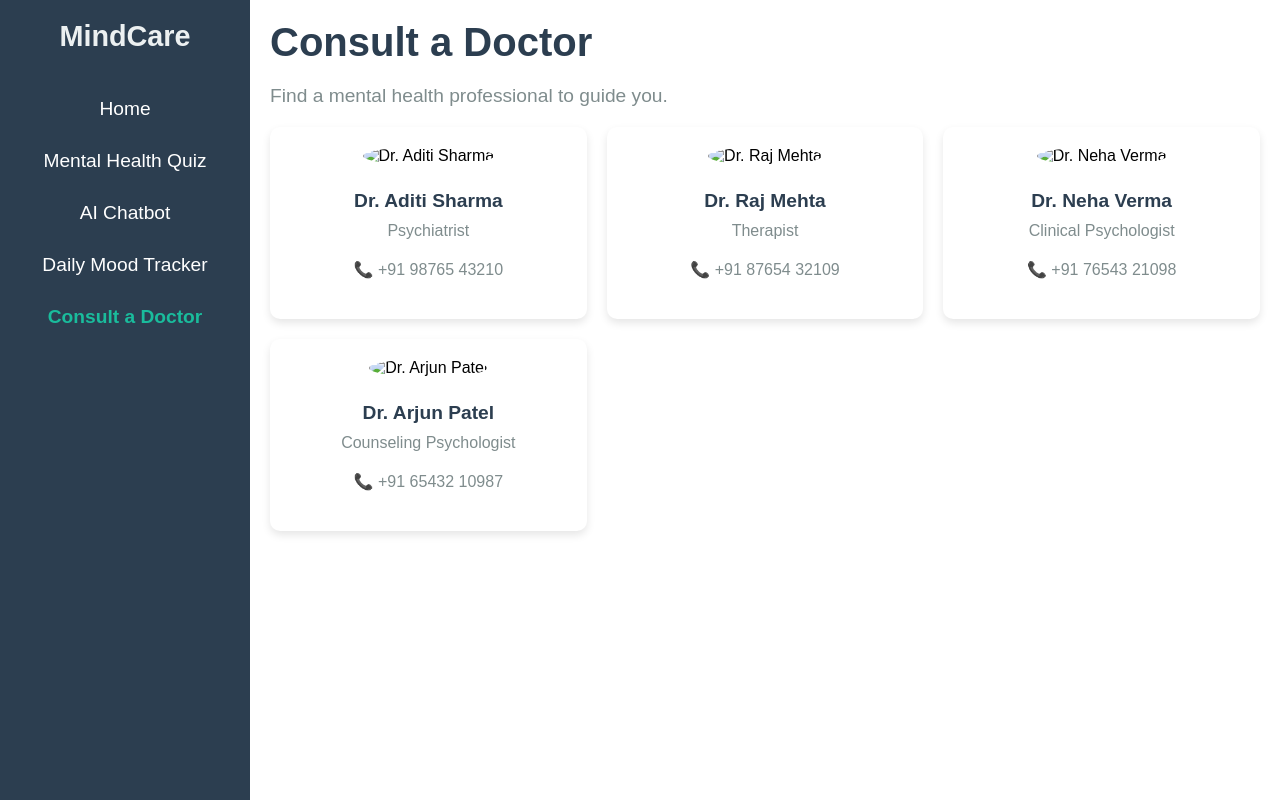
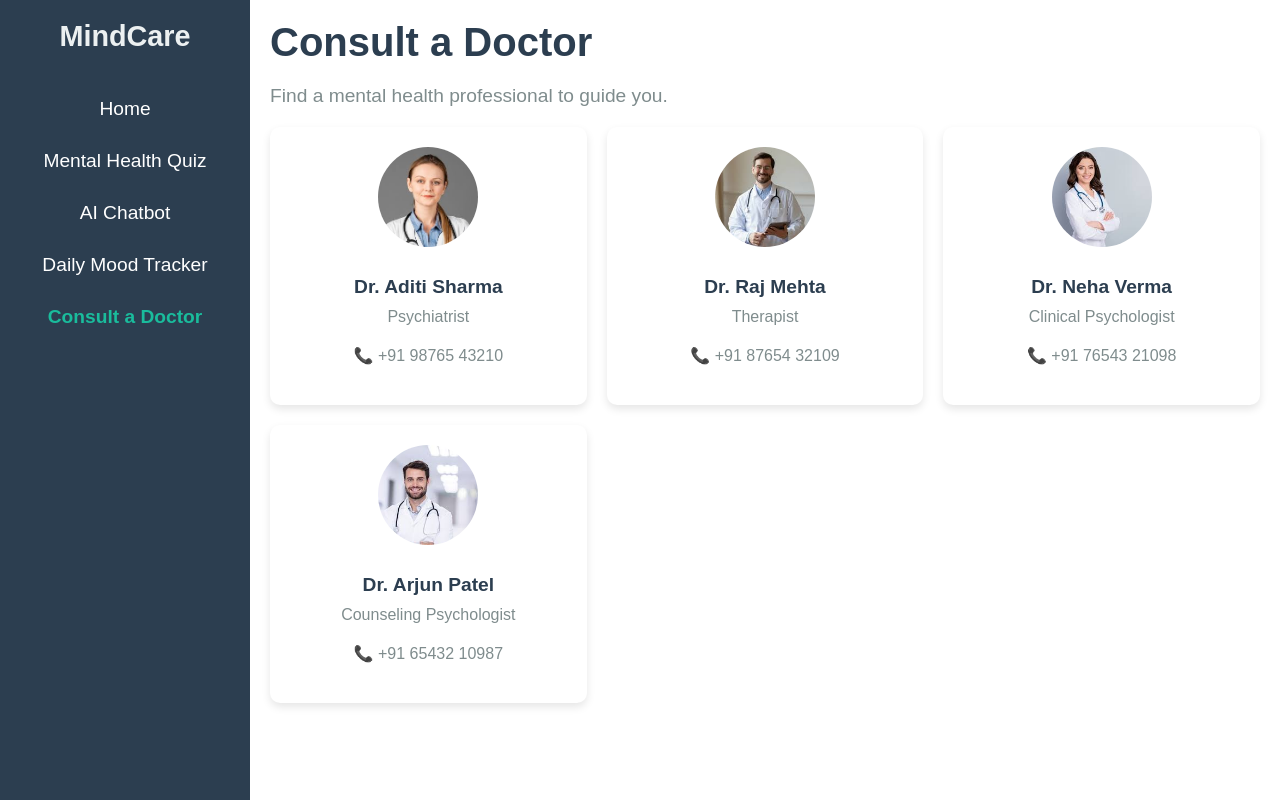
Before and after one commit to Harsshhhi/Hacknovate-25, a plain HTML site: page consult.html in a window 1280 px wide. Drawn offline with Linux system fonts and the light colour scheme.

Commit message:
Added Coultant imgs

```diff
--- a/consult.html
+++ b/consult.html
@@ -24,28 +24,28 @@
 
         <div class="doctor-grid">
             <div class="doctor-card">
-                <img src="doctor1.jpg" alt="Dr. Aditi Sharma">
+                <img src="res/aditi.jpeg" alt="Dr. Aditi Sharma">
                 <h3>Dr. Aditi Sharma</h3>
                 <p>Psychiatrist</p>
                 <p>📞 +91 98765 43210</p>
             </div>
 
             <div class="doctor-card">
-                <img src="doctor2.jpg" alt="Dr. Raj Mehta">
+                <img src="res/raj.jpeg" alt="Dr. Raj Mehta">
                 <h3>Dr. Raj Mehta</h3>
                 <p>Therapist</p>
                 <p>📞 +91 87654 32109</p>
             </div>
 
             <div class="doctor-card">
-                <img src="doctor3.jpg" alt="Dr. Neha Verma">
+                <img src="res/neha.jpeg" alt="Dr. Neha Verma">
                 <h3>Dr. Neha Verma</h3>
                 <p>Clinical Psychologist</p>
                 <p>📞 +91 76543 21098</p>
             </div>
 
             <div class="doctor-card">
-                <img src="doctor4.jpg" alt="Dr. Arjun Patel">
+                <img src="res/arjun.jpeg" alt="Dr. Arjun Patel">
                 <h3>Dr. Arjun Patel</h3>
                 <p>Counseling Psychologist</p>
                 <p>📞 +91 65432 10987</p>
```
